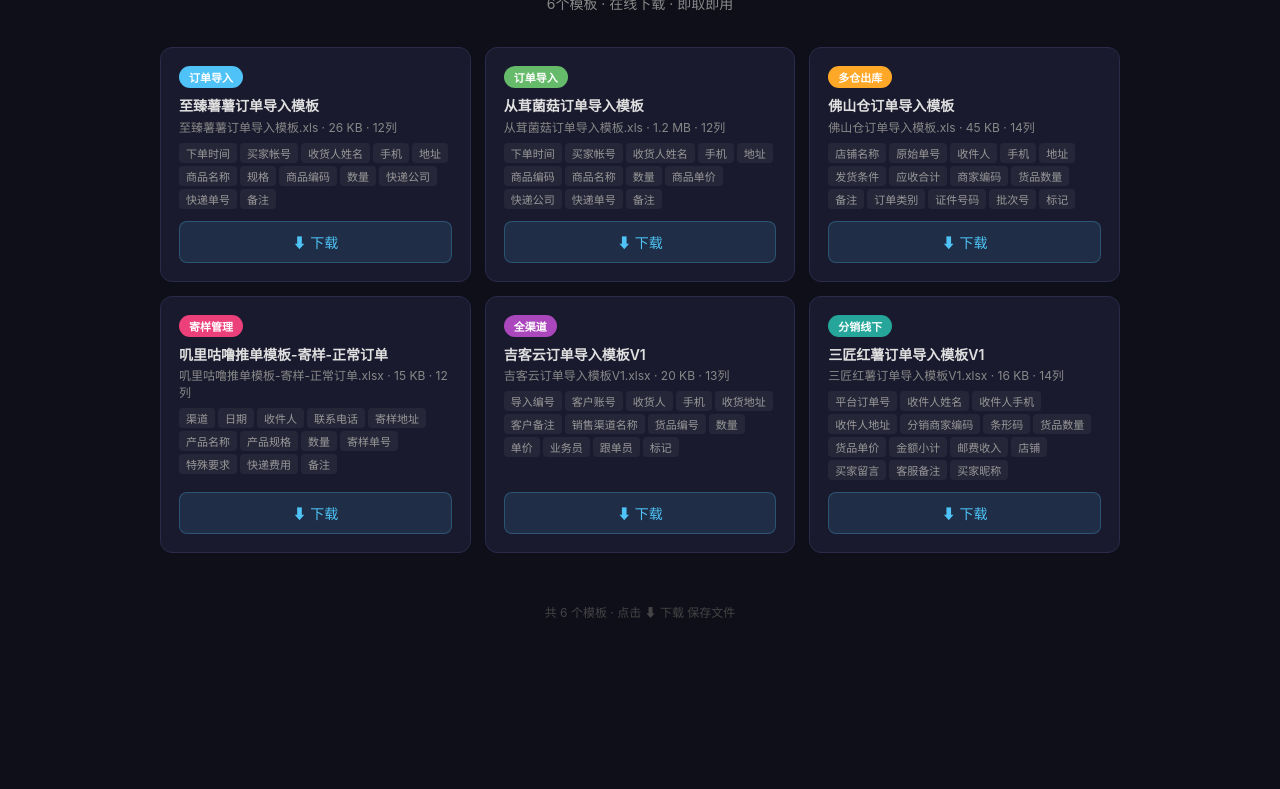
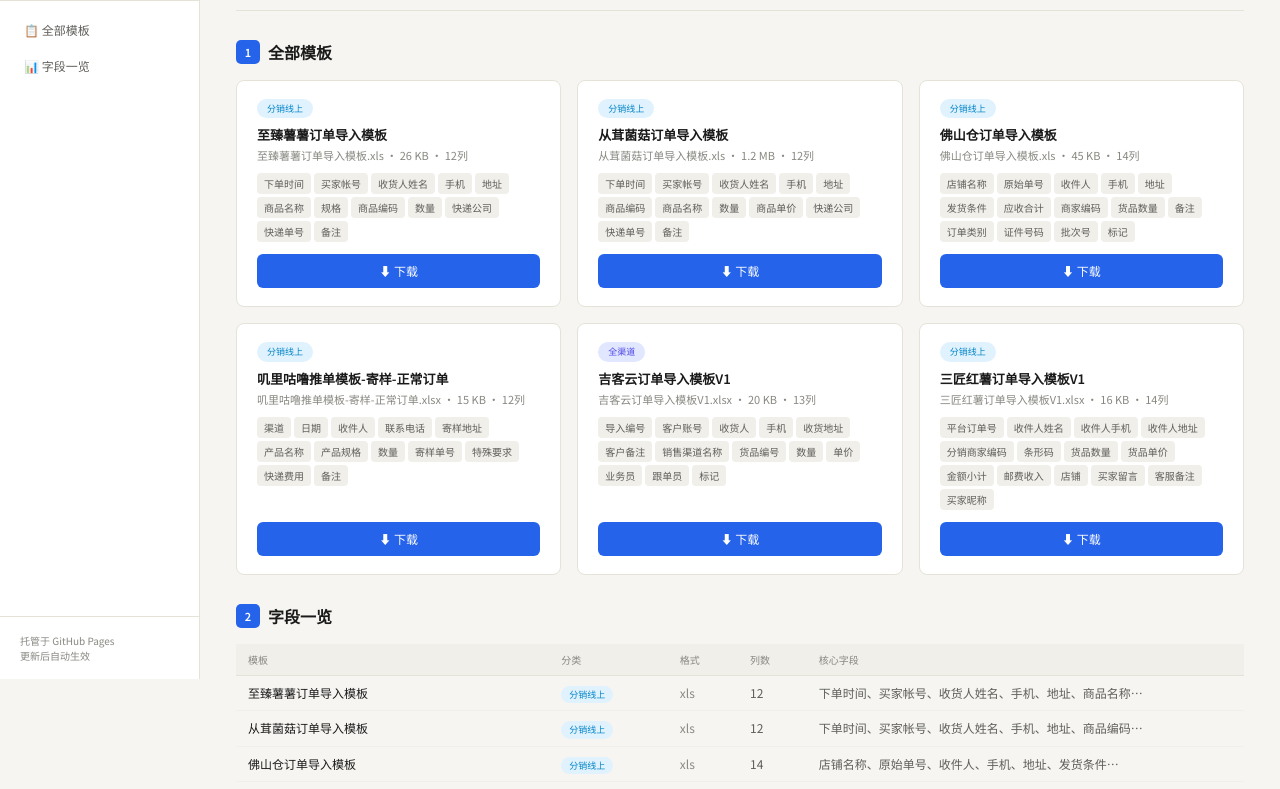
Before and after one commit to N0bad/shipping-templates, a plain HTML site: page index.html in a window 1280 px wide. Shown: the part 121-910 px from the top of the page. Before the commit the page ends 800 px from the top, so only its background shows below. Drawn offline with Linux system fonts and the light colour scheme.

Commit message:
Add files via upload

```diff
--- a/index.html
+++ b/index.html
@@ -5,45 +5,226 @@
 <meta name="viewport" content="width=device-width, initial-scale=1.0">
 <title>📦 发货模板中心</title>
 <style>
-  :root { --bg: #0f0f1a; --card: #1a1a2e; --accent: #16213e; --text: #e0e0e0; --text2: #888; --blue: #4fc3f7; --green: #66bb6a; --orange: #ffa726; --pink: #ec407a; --purple: #ab47bc; --teal: #26a69a; }
+  @import url('https://fonts.googleapis.com/css2?family=Inter:wght@400;500;600&family=Noto+Sans+SC:wght@400;500;600&display=swap');
+
   * { margin: 0; padding: 0; box-sizing: border-box; }
-  body { font-family: -apple-system, "Microsoft YaHei", "PingFang SC", sans-serif; background: var(--bg); color: var(--text); min-height: 100vh; padding: 20px; display: flex; flex-direction: column; align-items: center; }
-  .header { text-align: center; padding: 40px 20px 10px; max-width: 900px; }
-  .header h1 { font-size: 32px; background: linear-gradient(135deg, #4fc3f7, #ab47bc); -webkit-background-clip: text; -webkit-text-fill-color: transparent; background-clip: text; }
-  .header p { color: var(--text2); margin: 8px 0 4px; font-size: 14px; }
-  .grid { max-width: 960px; width: 100%; display: grid; grid-template-columns: repeat(auto-fit, minmax(280px, 1fr)); gap: 14px; padding: 20px 0; }
-  .card { background: var(--card); border-radius: 12px; padding: 18px; border: 1px solid #2a2a4a; transition: 0.2s; display: flex; flex-direction: column; }
-  .card:hover { border-color: #3a3a6a; transform: translateY(-2px); box-shadow: 0 8px 24px rgba(0,0,0,0.3); }
-  .card .badge { display: inline-block; padding: 3px 10px; border-radius: 20px; font-size: 11px; font-weight: 600; color: #fff; width: fit-content; margin-bottom: 8px; }
-  .card h3 { font-size: 14px; font-weight: 600; margin-bottom: 2px; line-height: 1.4; }
-  .card .ext { color: var(--text2); font-size: 12px; margin-bottom: 8px; }
+
+  :root {
+    --bg-page: #F6F5F1;
+    --bg-card: #FFFFFF;
+    --bg-accent: #F0EFEA;
+    --bg-blue: #E8F0FE;
+    --text-primary: #1A1A1A;
+    --text-secondary: #5F5E5A;
+    --text-muted: #888780;
+    --border: #E5E3D8;
+    --border-light: #F0EFEA;
+    --accent: #2563EB;
+    --accent-light: #DBEAFE;
+    --green: #059669;
+    --green-light: #D1FAE5;
+    --sidebar-width: 200px;
+  }
+
+  html { scroll-behavior: smooth; }
+
+  body {
+    font-family: 'Noto Sans SC', 'Inter', -apple-system, BlinkMacSystemFont, sans-serif;
+    background: var(--bg-page);
+    color: var(--text-primary);
+    line-height: 1.7;
+    display: flex;
+    min-height: 100vh;
+  }
+
+  /* SIDEBAR */
+  .sidebar {
+    width: var(--sidebar-width);
+    min-width: var(--sidebar-width);
+    background: var(--bg-card);
+    border-right: 1px solid var(--border);
+    height: 100vh;
+    position: sticky;
+    top: 0;
+    display: flex;
+    flex-direction: column;
+    overflow-y: auto;
+    z-index: 50;
+  }
+  .sidebar-header { padding: 28px 20px 16px; border-bottom: 1px solid var(--border); }
+  .sidebar-header h1 { font-size: 14px; font-weight: 600; color: var(--text-primary); letter-spacing: 0.3px; }
+  .sidebar-header .sub { font-size: 11px; color: var(--text-muted); margin-top: 4px; }
+  .sidebar-header .online-badge { display: inline-block; font-size: 10px; padding: 2px 10px; border-radius: 20px; background: var(--green-light); color: var(--green); font-weight: 500; margin-top: 8px; }
+  .sidebar-nav { padding: 12px; flex: 1; }
+  .sidebar-nav a {
+    display: block; padding: 7px 12px; border-radius: 6px;
+    font-size: 12px; color: var(--text-secondary); text-decoration: none;
+    transition: background 0.15s, color 0.15s; margin-bottom: 2px;
+  }
+  .sidebar-nav a:hover { background: var(--bg-accent); color: var(--text-primary); }
+  .sidebar-nav a .num { float: right; color: var(--text-muted); font-size: 11px; }
+  .sidebar-footer { padding: 16px 20px; border-top: 1px solid var(--border); font-size: 10px; color: var(--text-muted); line-height: 1.5; }
+
+  /* MAIN */
+  .main-content { flex: 1; max-width: 1100px; padding: 0 36px 60px; min-width: 0; }
+
+  /* HEADER */
+  .doc-header { padding: 32px 0 24px; border-bottom: 1px solid var(--border); margin-bottom: 28px; }
+  .doc-header h1 { font-size: 26px; font-weight: 700; color: var(--text-primary); letter-spacing: 0.5px; }
+  .doc-header .meta { display: flex; flex-wrap: wrap; gap: 6px 20px; margin-top: 10px; font-size: 12px; color: var(--text-muted); }
+
+  /* SECTION */
+  .section { margin-bottom: 28px; scroll-margin-top: 20px; }
+  .section-title {
+    font-size: 16px; font-weight: 600; color: var(--text-primary);
+    margin-bottom: 14px; display: flex; align-items: center; gap: 8px;
+  }
+  .section-title .num {
+    width: 24px; height: 24px; border-radius: 5px; background: var(--accent);
+    color: white; display: inline-flex; align-items: center; justify-content: center;
+    font-size: 11px; font-weight: 600; flex-shrink: 0;
+  }
+
+  /* GRID */
+  .section-grid { display: grid; grid-template-columns: 1fr 1fr 1fr; gap: 16px; }
+
+  /* CARD */
+  .card {
+    background: var(--bg-card); border: 1px solid var(--border); border-radius: 8px;
+    padding: 18px 20px; transition: box-shadow 0.15s; display: flex; flex-direction: column;
+  }
+  .card:hover { box-shadow: 0 1px 6px rgba(0,0,0,0.06); }
+  .card .badge {
+    display: inline-block; font-size: 9px; padding: 2px 10px; border-radius: 10px;
+    margin-bottom: 8px; width: fit-content; font-weight: 500;
+  }
+  .card h3 { font-size: 13px; font-weight: 600; color: var(--text-primary); margin-bottom: 2px; line-height: 1.4; }
+  .card .ext { font-size: 11px; color: var(--text-muted); margin-bottom: 8px; }
   .card .fields { display: flex; flex-wrap: wrap; gap: 3px; margin-bottom: 12px; flex: 1; align-content: flex-start; }
-  .card .fields span { background: rgba(255,255,255,0.05); padding: 2px 7px; border-radius: 4px; font-size: 11px; color: #999; }
-  .card .download-btn { display: block; text-align: center; padding: 10px 0; border-radius: 8px; font-size: 14px; font-weight: 500; text-decoration: none; background: rgba(79,195,247,0.12); color: var(--blue); border: 1px solid rgba(79,195,247,0.25); transition: 0.2s; cursor: pointer; }
-  .card .download-btn:hover { background: rgba(79,195,247,0.25); }
-  .footer { text-align: center; padding: 30px; color: #444; font-size: 12px; }
+  .card .fields span {
+    background: var(--bg-accent); padding: 2px 7px; border-radius: 4px;
+    font-size: 10px; color: var(--text-secondary);
+  }
+  .card .download-link {
+    display: block; text-align: center; padding: 7px 0; border-radius: 6px;
+    font-size: 12px; font-weight: 500; text-decoration: none;
+    background: var(--accent); color: #fff; transition: background 0.15s;
+  }
+  .card .download-link:hover { background: #1D4ED8; }
+
+  /* INFO BLOCK */
+  .info-note {
+    background: var(--bg-blue); border: 1px solid var(--accent-light); border-radius: 8px;
+    padding: 14px 18px; margin-bottom: 20px;
+  }
+  .info-note h4 { font-size: 12px; font-weight: 600; color: var(--accent); margin-bottom: 4px; }
+  .info-note p { font-size: 11px; color: var(--text-secondary); line-height: 1.6; }
+
+  /* TABLE */
+  .summary-table { width: 100%; border-collapse: collapse; margin: 8px 0; font-size: 12px; }
+  .summary-table th { padding: 7px 12px; text-align: left; font-size: 10px; font-weight: 500; color: var(--text-muted); background: var(--bg-accent); border-bottom: 1px solid var(--border); }
+  .summary-table td { padding: 7px 12px; color: var(--text-secondary); border-bottom: 1px solid var(--border-light); }
+  .summary-table tr:last-child td { border-bottom: none; }
+  .summary-table td .badge-sm { font-size: 9px; padding: 1px 8px; border-radius: 10px; display: inline-block; }
+
+  /* FOOTER */
+  .doc-footer { text-align: center; padding: 24px 0 16px; border-top: 1px solid var(--border); margin-top: 36px; }
+  .doc-footer p { font-size: 10px; color: var(--text-muted); }
+
+  @media (max-width: 860px) {
+    body { flex-direction: column; }
+    .sidebar { width: 100%; min-width: auto; height: auto; position: static; border-right: none; border-bottom: 1px solid var(--border); }
+    .sidebar-nav { display: flex; flex-wrap: wrap; gap: 4px; }
+    .sidebar-nav a { flex: 1; min-width: 100px; text-align: center; }
+    .section-grid { grid-template-columns: 1fr 1fr; }
+    .main-content { padding: 0 16px 40px; }
+  }
+  @media (max-width: 560px) {
+    .section-grid { grid-template-columns: 1fr; }
+  }
 </style>
 </head>
 <body>
-<div class="header">
-  <h1>📦 发货模板中心</h1>
-  <p>6个模板 · 在线下载 · 即取即用</p>
+<div class="sidebar">
+  <div class="sidebar-header">
+    <h1>📦 发货模板中心</h1>
+    <div class="sub">6个模板 · 在线下载</div>
+    <div class="online-badge">● GitHub Pages</div>
+  </div>
+  <div class="sidebar-nav">
+    <a href="#all">📋 全部模板</a>
+    <a href="#summary">📊 字段一览</a>
+  </div>
+  <div class="sidebar-footer">
+    托管于 GitHub Pages<br>
+    更新后自动生效
+  </div>
 </div>
-<div class="grid" id="cardGrid"></div>
-<div class="footer"><p>共 6 个模板 · 点击 ⬇ 下载 保存文件</p></div>
+
+<div class="main-content">
+  <div class="doc-header">
+    <h1>📦 发货模板中心</h1>
+    <div class="meta">
+      <span>6 个模板 · 在线下载 · 即取即用</span>
+    </div>
+  </div>
+
+  <div class="section" id="all">
+    <div class="section-title"><span class="num">1</span> 全部模板</div>
+    <div class="section-grid" id="cardGrid"></div>
+  </div>
+
+  <div class="section" id="summary">
+    <div class="section-title"><span class="num">2</span> 字段一览</div>
+    <table class="summary-table">
+      <thead>
+        <tr><th>模板</th><th>分类</th><th>格式</th><th>列数</th><th>核心字段</th></tr>
+      </thead>
+      <tbody id="summaryBody"></tbody>
+    </table>
+  </div>
+
+  <div class="doc-footer">
+    <p>模板文件保存在 GitHub 仓库 · 有更新直接覆盖即可</p>
+  </div>
+</div>
+
 <script>
-const files = [
-  {n:"至臻薯薯订单导入模板",f:"至臻薯薯订单导入模板.xls",s:"26 KB",b:"订单导入",c:"#4fc3f7",h:["下单时间","买家帐号","收货人姓名","手机","地址","商品名称","规格","商品编码","数量","快递公司","快递单号","备注"]},
-  {n:"从茸菌菇订单导入模板",f:"从茸菌菇订单导入模板.xls",s:"1.2 MB",b:"订单导入",c:"#66bb6a",h:["下单时间","买家帐号","收货人姓名","手机","地址","商品编码","商品名称","数量","商品单价","快递公司","快递单号","备注"]},
-  {n:"佛山仓订单导入模板",f:"佛山仓订单导入模板.xls",s:"45 KB",b:"多仓出库",c:"#ffa726",h:["店铺名称","原始单号","收件人","手机","地址","发货条件","应收合计","商家编码","货品数量","备注","订单类别","证件号码","批次号","标记"]},
-  {n:"叽里咕噜推单模板-寄样-正常订单",f:"叽里咕噜推单模板-寄样-正常订单.xlsx",s:"15 KB",b:"寄样管理",c:"#ec407a",h:["渠道","日期","收件人","联系电话","寄样地址","产品名称","产品规格","数量","寄样单号","特殊要求","快递费用","备注"]},
-  {n:"吉客云订单导入模板V1",f:"吉客云订单导入模板V1.xlsx",s:"20 KB",b:"全渠道",c:"#ab47bc",h:["导入编号","客户账号","收货人","手机","收货地址","客户备注","销售渠道名称","货品编号","数量","单价","业务员","跟单员","标记"]},
-  {n:"三匠红薯订单导入模板V1",f:"三匠红薯订单导入模板V1.xlsx",s:"16 KB",b:"分销线下",c:"#26a69a",h:["平台订单号","收件人姓名","收件人手机","收件人地址","分销商家编码","条形码","货品数量","货品单价","金额小计","邮费收入","店铺","买家留言","客服备注","买家昵称"]}
+const DATA = [
+  {n:"至臻薯薯订单导入模板",f:"至臻薯薯订单导入模板.xls",s:"26 KB",b:"分销线上",c:"#E0F2FE",tc:"#0284C7",h:["下单时间","买家帐号","收货人姓名","手机","地址","商品名称","规格","商品编码","数量","快递公司","快递单号","备注"]},
+  {n:"从茸菌菇订单导入模板",f:"从茸菌菇订单导入模板.xls",s:"1.2 MB",b:"分销线上",c:"#E0F2FE",tc:"#0284C7",h:["下单时间","买家帐号","收货人姓名","手机","地址","商品编码","商品名称","数量","商品单价","快递公司","快递单号","备注"]},
+  {n:"佛山仓订单导入模板",f:"佛山仓订单导入模板.xls",s:"45 KB",b:"分销线上",c:"#E0F2FE",tc:"#0284C7",h:["店铺名称","原始单号","收件人","手机","地址","发货条件","应收合计","商家编码","货品数量","备注","订单类别","证件号码","批次号","标记"]},
+  {n:"叽里咕噜推单模板-寄样-正常订单",f:"叽里咕噜推单模板-寄样-正常订单.xlsx",s:"15 KB",b:"分销线上",c:"#E0F2FE",tc:"#0284C7",h:["渠道","日期","收件人","联系电话","寄样地址","产品名称","产品规格","数量","寄样单号","特殊要求","快递费用","备注"]},
+  {n:"吉客云订单导入模板V1",f:"吉客云订单导入模板V1.xlsx",s:"20 KB",b:"全渠道",c:"#E0E7FF",tc:"#4F46E5",h:["导入编号","客户账号","收货人","手机","收货地址","客户备注","销售渠道名称","货品编号","数量","单价","业务员","跟单员","标记"]},
+  {n:"三匠红薯订单导入模板V1",f:"三匠红薯订单导入模板V1.xlsx",s:"16 KB",b:"分销线上",c:"#E0F2FE",tc:"#0284C7",h:["平台订单号","收件人姓名","收件人手机","收件人地址","分销商家编码","条形码","货品数量","货品单价","金额小计","邮费收入","店铺","买家留言","客服备注","买家昵称"]}
 ];
-files.forEach(f=>{
-  const d=document.createElement("div");d.className="card";
-  d.innerHTML=`<span class="badge" style="background:${f.c}">${f.b}</span><h3>${f.n}</h3><div class="ext">${f.f} · ${f.s} · ${f.h.length}列</div><div class="fields">${f.h.map(x=>'<span>'+x+'</span>').join('')}</div><a class="download-btn" href="${f.f}" download>⬇ 下载</a>`;
-  document.getElementById("cardGrid").appendChild(d);
+
+const BASE = "https://n0bad.github.io/shipping-templates/";
+
+const grid = document.getElementById('cardGrid');
+DATA.forEach(d => {
+  const card = document.createElement('div'); card.className = 'card';
+  card.innerHTML = `
+    <span class="badge" style="background:${d.c};color:${d.tc}">${d.b}</span>
+    <h3>${d.n}</h3>
+    <div class="ext">${d.f} · ${d.s} · ${d.h.length}列</div>
+    <div class="fields">${d.h.map(x=>'<span>'+x+'</span>').join('')}</div>
+    <a class="download-link" href="${BASE}${d.f}" target="_blank">⬇ 下载</a>
+  `;
+  grid.appendChild(card);
+});
+
+const tbody = document.getElementById('summaryBody');
+DATA.forEach(d => {
+  const tr = document.createElement('tr');
+  tr.innerHTML = `
+    <td style="font-weight:500;color:var(--text-primary)">${d.n}</td>
+    <td><span class="badge-sm" style="background:${d.c};color:${d.tc}">${d.b}</span></td>
+    <td style="color:var(--text-muted)">${d.f.split('.').pop()}</td>
+    <td>${d.h.length}</td>
+    <td style="max-width:280px">${d.h.slice(0,6).join('、')}…</td>
+  `;
+  tbody.appendChild(tr);
 });
 </script>
 </body>
```
